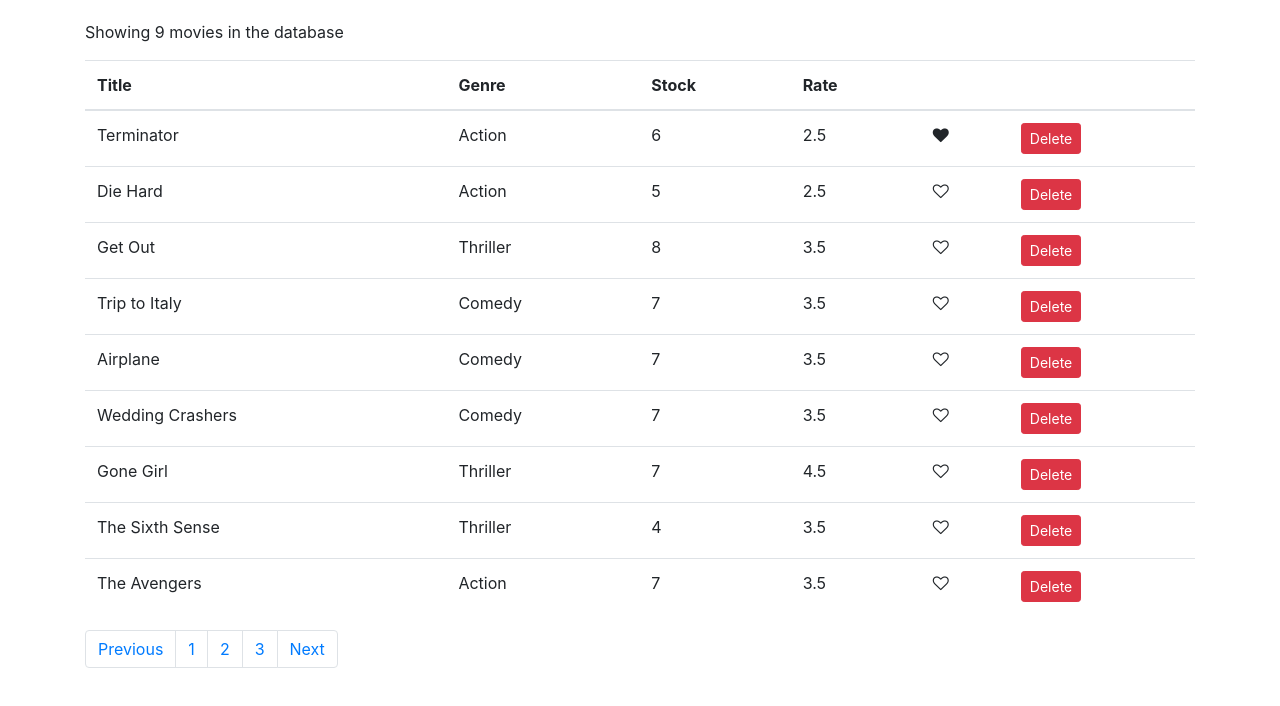
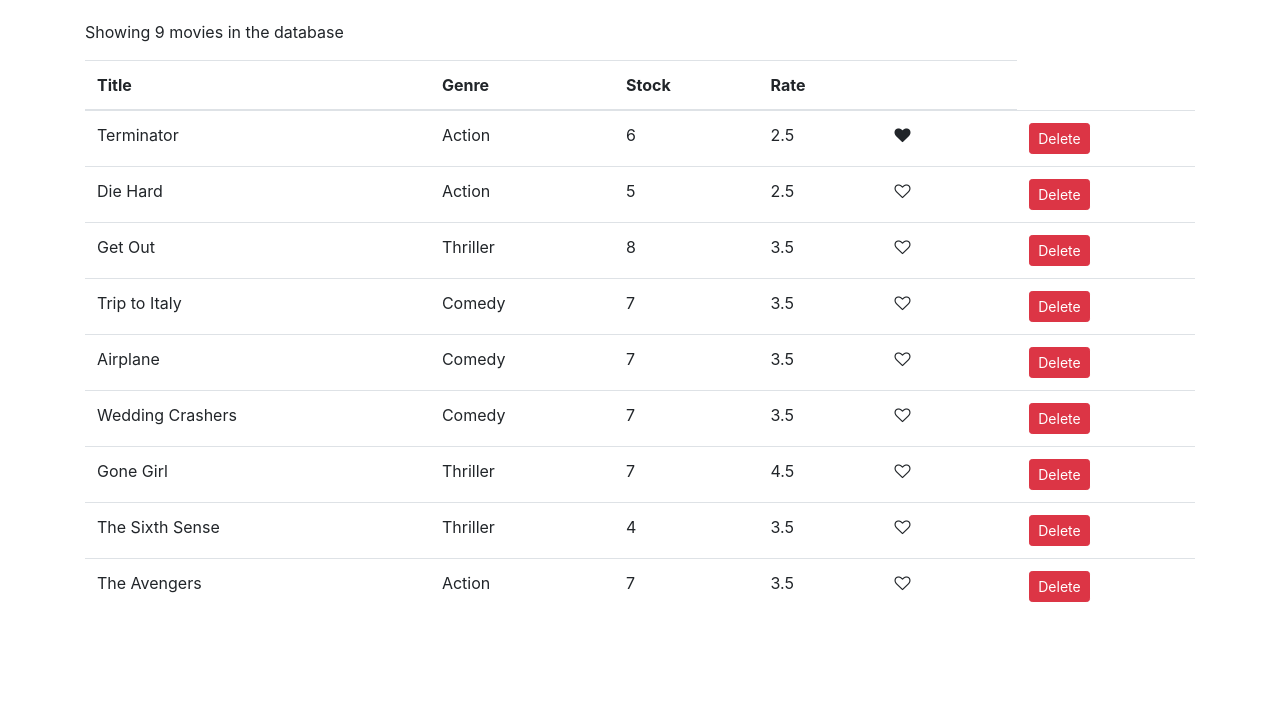
Before and after one commit to ElizabethHarvey/vidly, a React (Create React App) app: page / in a window 1280 px wide. Shown: the top 706 px of the page. Built offline with nearby package versions, Linux system fonts and the light colour scheme.

Commit message:
Pagination - Component Interface

```diff
--- a/src/components/common/pagination.jsx
+++ b/src/components/common/pagination.jsx
@@ -1,41 +1,7 @@
 import React from "react";
 
-const Pagination = () => {
-  return (
-    <React.Fragment>
-      <thead>
-        <nav aria-label="Page navigation example">
-          <ul class="pagination">
-            <li class="page-item">
-              <a class="page-link" href="#">
-                Previous
-              </a>
-            </li>
-            <li class="page-item">
-              <a class="page-link" href="#">
-                1
-              </a>
-            </li>
-            <li class="page-item">
-              <a class="page-link" href="#">
-                2
-              </a>
-            </li>
-            <li class="page-item">
-              <a class="page-link" href="#">
-                3
-              </a>
-            </li>
-            <li class="page-item">
-              <a class="page-link" href="#">
-                Next
-              </a>
-            </li>
-          </ul>
-        </nav>
-      </thead>
-    </React.Fragment>
-  );
-};
+const Pagination = (props) => {
+  return null
+}
 
 export default Pagination;
--- a/src/components/movies.jsx
+++ b/src/components/movies.jsx
@@ -1,10 +1,12 @@
 import React, { Component } from "react";
 import Like from "./common/like";
+import Pagination from "./common/pagination";
 import { getMovies } from "../services/fakeMovieService.js";
 
 class Movies extends Component {
   state = {
     movies: getMovies(),
+    pageSize: 4,
   };
 
   handleDelete = (movie) => {
@@ -12,19 +14,22 @@
     this.setState({ movies });
   };
 
-  handleLike = movie => {
+  handleLike = (movie) => {
     const movies = [...this.state.movies];
     const index = movies.indexOf(movie);
-    movies[index] = {...movies[index]};
+    movies[index] = { ...movies[index] };
     movies[index].liked = !movies[index].liked;
     this.setState({ movies });
   };
 
+  handlePageChange = page => {
+    console.log(page);
+  }
+
   render() {
-    const { length: count } =this.state.movies;
+    const { length: count } = this.state.movies;
 
-    if (count === 0)
-    return <p>There are no movies in the database</p>;
+    if (count === 0) return <p>There are no movies in the database</p>;
 
     return (
       <React.Fragment>
@@ -48,8 +53,12 @@
                 <td>{movie.numberInStock}</td>
                 <td>{movie.dailyRentalRate}</td>
                 <td>
-               <Like liked={movie.liked} onClick={() => this.handleLike(movie)}/>
+                  <Like
+                    liked={movie.liked}
+                    onClick={() => this.handleLike(movie)}
+                  />
                 </td>
+                <td></td>
                 <td>
                   <button
                     onClick={() => this.handleDelete(movie)}
@@ -62,35 +71,11 @@
             ))}
           </tbody>
         </table>
-      <nav aria-label="Page navigation example">
-          <ul class="pagination">
-            <li class="page-item">
-              <a class="page-link" href="#">
-                Previous
-              </a>
-            </li>
-            <li class="page-item">
-              <a class="page-link" href="#">
-                1
-              </a>
-            </li>
-            <li class="page-item">
-              <a class="page-link" href="#">
-                2
-              </a>
-            </li>
-            <li class="page-item">
-              <a class="page-link" href="#">
-                3
-              </a>
-            </li>
-            <li class="page-item">
-              <a class="page-link" href="#">
-                Next
-              </a>
-            </li>
-          </ul>
-        </nav>
+        <Pagination
+          itemsCount={count}
+          pageSize={this.state.pageSize}
+          onPageChange={this.handleDelete.pageChange}
+        />
       </React.Fragment>
     );
   }
```
Also changed, not shown: src/index.js (+8 -8 lines). Lines whose indentation alone changed are shown as unchanged.
